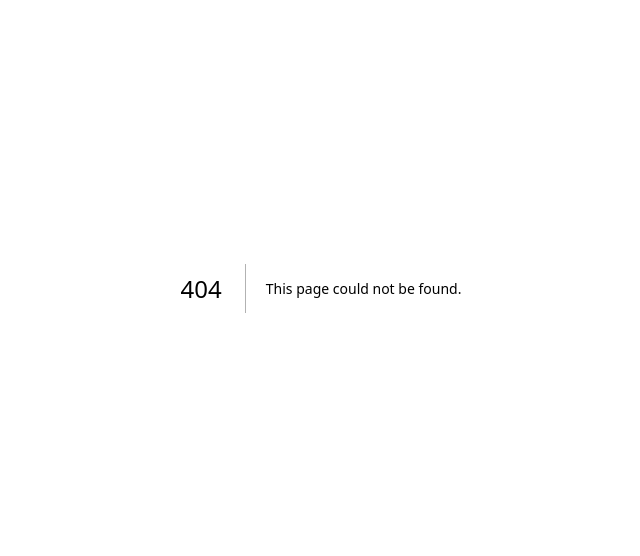
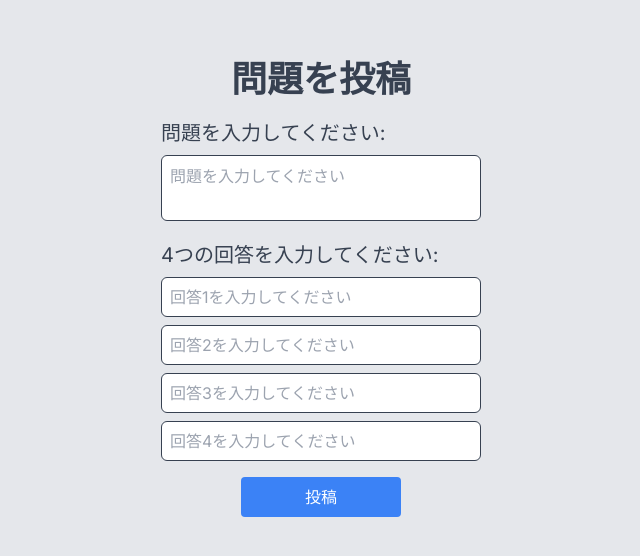
Before and after one commit to tomizawakenshin/hackathon_team4, a Next.js app: page /post in a window 1280 px wide. Before the commit this address had no page. Shown: the part 112-668 px from the top of the page, without its empty margins (319-959 px from the left). Built offline with nearby package versions, Linux system fonts and the light colour scheme.

Commit message:
✨ postページの作成

```diff
--- /dev/null
+++ b/src/app/post/page.tsx
@@ -0,0 +1,66 @@
+"use client";
+
+import { useState } from "react";
+
+const PostPage: React.FC = () => {
+  const [question, setQuestion] = useState("");
+  const [answers, setAnswers] = useState(["", "", "", ""]);
+
+  const handleAnswerChange = (index: number, value: string) => {
+    const newAnswers = [...answers];
+    newAnswers[index] = value;
+    setAnswers(newAnswers);
+  };
+
+  const handleSubmit = async (event: React.FormEvent) => {
+    event.preventDefault();
+    console.log(question, answers);
+    // 投稿処理を書く
+  };
+
+  return (
+    <div className="flex flex-col items-center justify-center min-h-screen bg-gray-200 text-gray-700">
+      <h1 className="text-4xl font-bold ">問題を投稿</h1>
+      <form className="w-full max-w-xs mt-5" onSubmit={handleSubmit}>
+        <div className="flex flex-col">
+          <label className="text-xl" htmlFor="question">
+            問題を入力してください:
+          </label>
+          <textarea
+            id="question"
+            className="p-2 mt-2 border border-gray-700 rounded-md resize-none w-full focus:outline-none focus:ring-2 focus:ring-blue-500 focus:border-transparent"
+            value={question}
+            onChange={(e) => setQuestion(e.target.value)}
+            placeholder="問題を入力してください"
+          ></textarea>
+        </div>
+        <div className="flex flex-col mt-5">
+          <p className="text-xl">4つの回答を入力してください:</p>
+          {answers.map((answer, index) => (
+            <div key={index}>
+              <input
+                id={`answer${index}`}
+                className="p-2 mt-2 border border-gray-700 h-10 rounded-md resize-none w-full focus:outline-none focus:ring-2 focus:ring-blue-500 focus:border-transparent"
+                value={answer}
+                onChange={(e) => {
+                  handleAnswerChange(index, e.target.value);
+                }}
+                placeholder={`回答${index + 1}を入力してください`}
+              ></input>
+            </div>
+          ))}
+        </div>
+        <div className="flex justify-center">
+          <button
+            type="submit"
+            className="mt-4 w-full max-w-40 px-4 py-2 text-white bg-blue-500 rounded"
+          >
+            投稿
+          </button>
+        </div>
+      </form>
+    </div>
+  );
+};
+
+export default PostPage;
```
